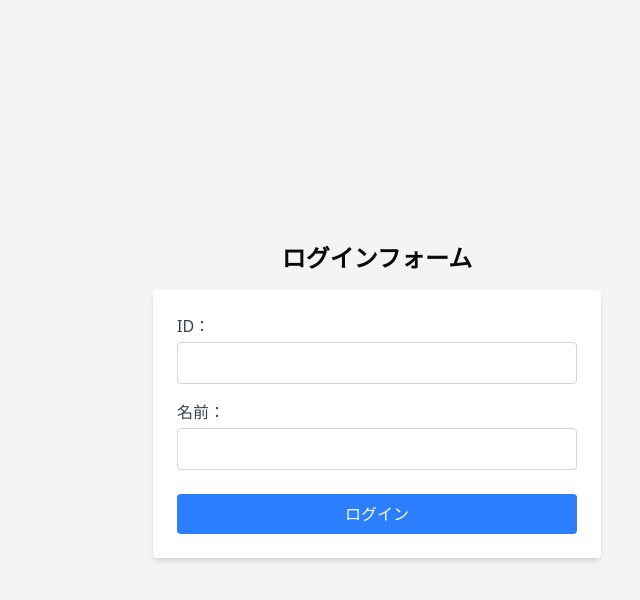
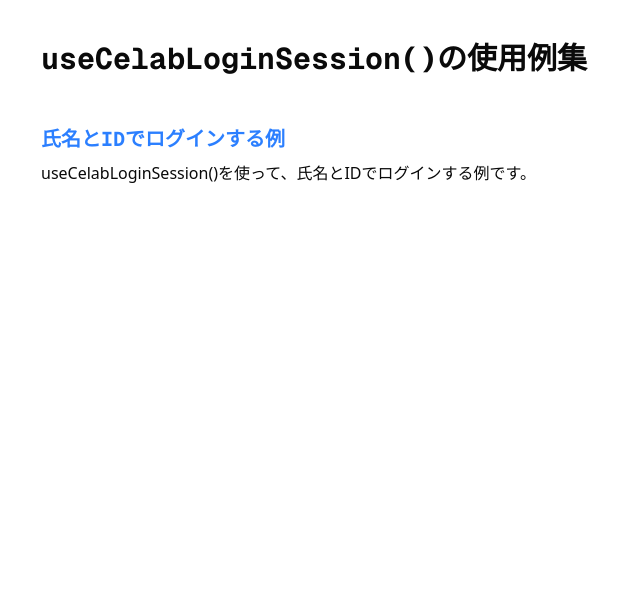
Before and after one commit to chell-uoxou/celab-react-user-session, a Next.js app: page / in a window 1280 px wide. Shown: the top 600 px of the page, without its empty margins (263-903 px from the left). Built offline with nearby package versions, Linux system fonts and the light colour scheme.

Commit message:
feat 一旦ホームページを作成

```diff
--- /dev/null
+++ b/src/app/examples/name_and_id/page.tsx
@@ -0,0 +1,5 @@
+import NameAndIDView from "@/features/examples/nameAndId/NameAndIDView";
+
+export default function Page() {
+  return <NameAndIDView />;
+}
--- a/src/app/page.tsx
+++ b/src/app/page.tsx
@@ -1,117 +1,20 @@
 "use client";
 
-import React, { use, useState } from "react";
-import { useAuth } from "../hooks/useAuth";
+import ExampleLink from "@/features/topPage/components/ExampleLink";
+import Link from "next/link";
 
 const LoginPage = () => {
-  const { login, isLoggedIn, user, logout } = useAuth();
-  const [id, setId] = useState("");
-  const [name, setName] = useState("");
-  const [showConfirm, setShowConfirm] = useState(false);
-
-  const handleSubmit = (e: React.FormEvent) => {
-    e.preventDefault();
-    if (id && name) {
-      setShowConfirm(true);
-    }
-  };
-  const confirmLogin = () => {
-    login({ id, name });
-    console.log(id, name);
-    setShowConfirm(false);
-  };
-
   return (
-    <div>
-      {/* 必要でなければコメントアウト */}
-      {isLoggedIn ? (
-        <div className="flex items-center justify-center min-h-screen bg-gray-100">
-          <div className="bg-white border border-gray-300 rounded p-6 w-full max-w-md shadow-md text-center">
-            <h2 className="text-xl font-semibold text-gray-800 mb-4">
-              以下でログイン中
-              <br />
-              ID：{user?.id}
-              <br />
-              {user?.name}
-            </h2>
-            <button
-              onClick={logout}
-              className="bg-blue-500 text-white px-4 py-2 rounded hover:bg-blue-600 transition"
-            >
-              ログアウト
-            </button>
-          </div>
-        </div>
-      ) : (
-        <div className="flex flex-col items-center justify-center min-h-screen bg-gray-100 p-4">
-          <h2 className="text-2xl font-semibold mb-4">ログインフォーム</h2>
-
-          <form
-            onSubmit={handleSubmit}
-            className="bg-white p-6 rounded shadow-md w-full max-w-md"
-          >
-            <div className="mb-4">
-              <label className="block mb-1 font-medium text-gray-700">
-                ID：
-              </label>
-              <input
-                type="text"
-                value={id}
-                onChange={(e) => setId(e.target.value)}
-                className="w-full border border-gray-300 rounded px-3 py-2 focus:outline-none focus:ring focus:border-blue-500"
-                required
-              />
-            </div>
-            <div className="mb-6">
-              <label className="block mb-1 font-medium text-gray-700">
-                名前：
-              </label>
-              <input
-                type="text"
-                value={name}
-                onChange={(e) => setName(e.target.value)}
-                className="w-full border border-gray-300 rounded px-3 py-2 focus:outline-none focus:ring focus:border-blue-500"
-                required
-              />
-            </div>
-            <button
-              type="submit"
-              className="w-full bg-blue-500 text-white py-2 rounded hover:bg-blue-600 transition"
-            >
-              ログイン
-            </button>
-          </form>
-
-          {/* モーダル */}
-          {showConfirm && (
-            <div className="fixed inset-0 flex items-center justify-center bg-black bg-opacity-50 z-50">
-              <div className="bg-white p-6 rounded shadow-lg w-full max-w-sm text-center">
-                <p className="text-lg mb-4">
-                  以下でログインしますか？
-                  <br />
-                  ID: {id}
-                  <br />
-                  名前：{name}
-                </p>
-                <div className="flex justify-center space-x-4">
-                  <button
-                    onClick={confirmLogin}
-                    className="bg-blue-500 text-white px-4 py-2 rounded hover:bg-blue-600"
-                  >
-                    はい
-                  </button>
-                  <button
-                    onClick={() => setShowConfirm(false)}
-                    className="bg-gray-300 text-gray-800 px-4 py-2 rounded hover:bg-gray-400"
-                  >
-                    いいえ
-                  </button>
-                </div>
-              </div>
-            </div>
-          )}
-        </div>
-      )}
+    <div className="flex flex-col gap-2 mx-auto max-w-2xl my-10">
+      <h1 className="text-3xl font-bold">
+        <span className="font-mono">useCelabLoginSession()</span>の使用例集
+      </h1>
+      {/* <Link href={"/examples/name_and_id"}>氏名とIDでログインする例</Link> */}
+      <ExampleLink
+        href="/examples/name_and_id"
+        title="氏名とIDでログインする例"
+        description="useCelabLoginSession()を使って、氏名とIDでログインする例です。"
+      />
     </div>
   );
 };
--- /dev/null
+++ b/src/features/examples/nameAndId/NameAndIDView.tsx
@@ -0,0 +1,120 @@
+"use client";
+
+import React, { useState } from "react";
+import { useAuth } from "@/hooks/useAuth";
+
+const NameAndIDView = () => {
+  const { login, isLoggedIn, user, logout } = useAuth();
+  const [id, setId] = useState("");
+  const [name, setName] = useState("");
+  const [showConfirm, setShowConfirm] = useState(false);
+
+  const handleSubmit = (e: React.FormEvent) => {
+    e.preventDefault();
+    if (id && name) {
+      setShowConfirm(true);
+    }
+  };
+
+  const confirmLogin = () => {
+    login({ id, name });
+    console.log(id, name);
+    setShowConfirm(false);
+  };
+
+  return (
+    <div>
+      {/* 必要でなければコメントアウト */}
+      {isLoggedIn ? (
+        <div className="flex items-center justify-center min-h-screen bg-gray-100">
+          <div className="bg-white border border-gray-300 rounded p-6 w-full max-w-md shadow-md text-center">
+            <h2 className="text-xl font-semibold text-gray-800 mb-4">
+              以下でログイン中
+              <br />
+              ID：{user?.id}
+              <br />
+              {user?.name}
+            </h2>
+            <button
+              onClick={logout}
+              className="bg-blue-500 text-white px-4 py-2 rounded hover:bg-blue-600 transition"
+            >
+              ログアウト
+            </button>
+          </div>
+        </div>
+      ) : (
+        <div className="flex flex-col items-center justify-center min-h-screen bg-gray-100 p-4">
+          <h2 className="text-2xl font-semibold mb-4">ログインフォーム</h2>
+
+          <form
+            onSubmit={handleSubmit}
+            className="bg-white p-6 rounded shadow-md w-full max-w-md"
+          >
+            <div className="mb-4">
+              <label className="block mb-1 font-medium text-gray-700">
+                ID：
+              </label>
+              <input
+                type="text"
+                value={id}
+                onChange={(e) => setId(e.target.value)}
+                className="w-full border border-gray-300 rounded px-3 py-2 focus:outline-none focus:ring focus:border-blue-500"
+                required
+              />
+            </div>
+            <div className="mb-6">
+              <label className="block mb-1 font-medium text-gray-700">
+                名前：
+              </label>
+              <input
+                type="text"
+                value={name}
+                onChange={(e) => setName(e.target.value)}
+                className="w-full border border-gray-300 rounded px-3 py-2 focus:outline-none focus:ring focus:border-blue-500"
+                required
+              />
+            </div>
+            <button
+              type="submit"
+              className="w-full bg-blue-500 text-white py-2 rounded hover:bg-blue-600 transition"
+            >
+              ログイン
+            </button>
+          </form>
+
+          {/* モーダル */}
+          {showConfirm && (
+            <div className="fixed inset-0 flex items-center justify-center bg-black bg-opacity-50 z-50">
+              <div className="bg-white p-6 rounded shadow-lg w-full max-w-sm text-center">
+                <p className="text-lg mb-4">
+                  以下でログインしますか？
+                  <br />
+                  ID: {id}
+                  <br />
+                  名前：{name}
+                </p>
+                <div className="flex justify-center space-x-4">
+                  <button
+                    onClick={confirmLogin}
+                    className="bg-blue-500 text-white px-4 py-2 rounded hover:bg-blue-600"
+                  >
+                    はい
+                  </button>
+                  <button
+                    onClick={() => setShowConfirm(false)}
+                    className="bg-gray-300 text-gray-800 px-4 py-2 rounded hover:bg-gray-400"
+                  >
+                    いいえ
+                  </button>
+                </div>
+              </div>
+            </div>
+          )}
+        </div>
+      )}
+    </div>
+  );
+};
+
+export default NameAndIDView;
--- /dev/null
+++ b/src/features/topPage/components/ExampleLink.tsx
@@ -0,0 +1,24 @@
+import Link from "next/link";
+import React from "react";
+
+interface ExampleLinkProps {
+  href: string;
+  title: string;
+  description?: string;
+}
+
+const ExampleLink = (props: ExampleLinkProps) => {
+  return (
+    <div className="flex flex-col gap-2 my-10">
+      <Link
+        href={props.href}
+        className="text-blue-500 hover:underline underline-offset-4"
+      >
+        <h2 className="text-xl font-mono font-bold">{props.title}</h2>
+      </Link>
+      {props.description}
+    </div>
+  );
+};
+
+export default ExampleLink;
```
